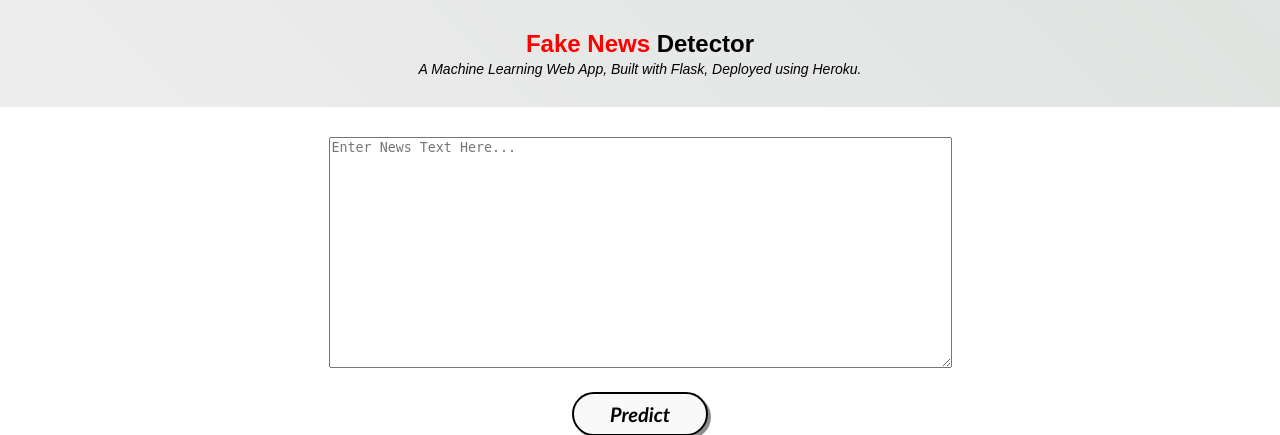
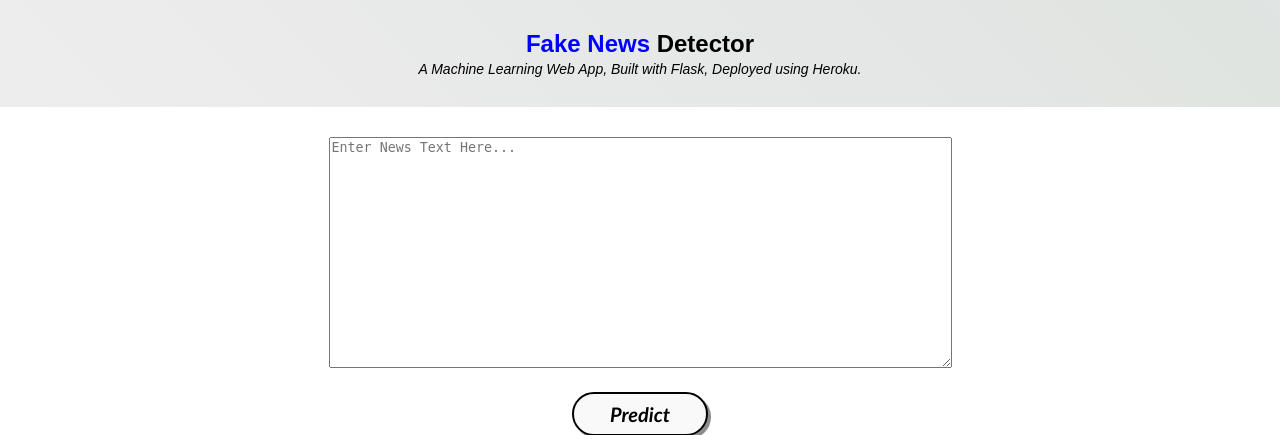
Before and after one commit to sgupta117/Fake-News-Classfier, a Flask app: page / in a window 1280 px wide. Shown: the top 435 px of the page. Run offline with Flask 2, Linux system fonts and the light colour scheme; parts of the project's set-up code (start-up, migrations or seed data) failed here and were passed over; some libraries are stand-ins or nearby versions.

Commit message:
Add files via upload

```diff
--- a/static/styles.css
+++ b/static/styles.css
@@ -39,7 +39,7 @@ body{
 }
 
 .container span{
-    color: #ff0000;
+    color: #0000ff;
 }
 
 .description p{
```
